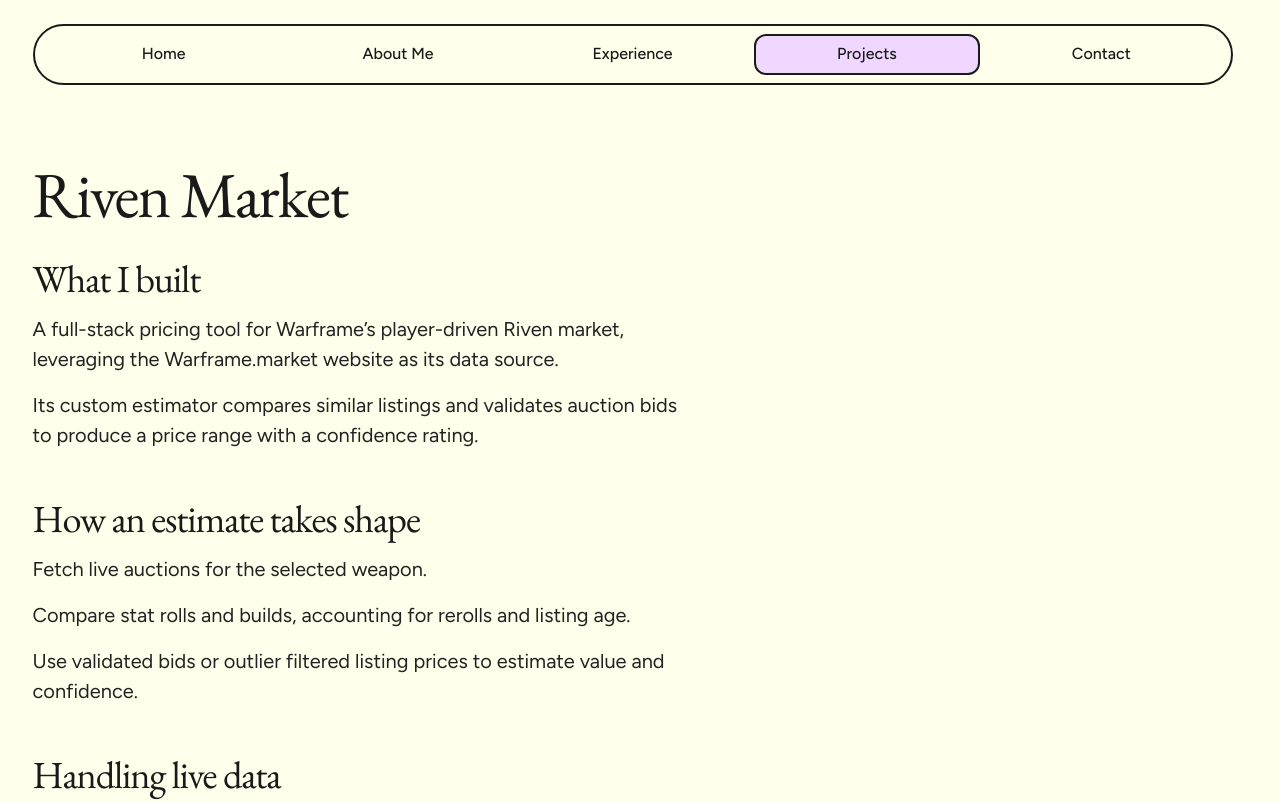
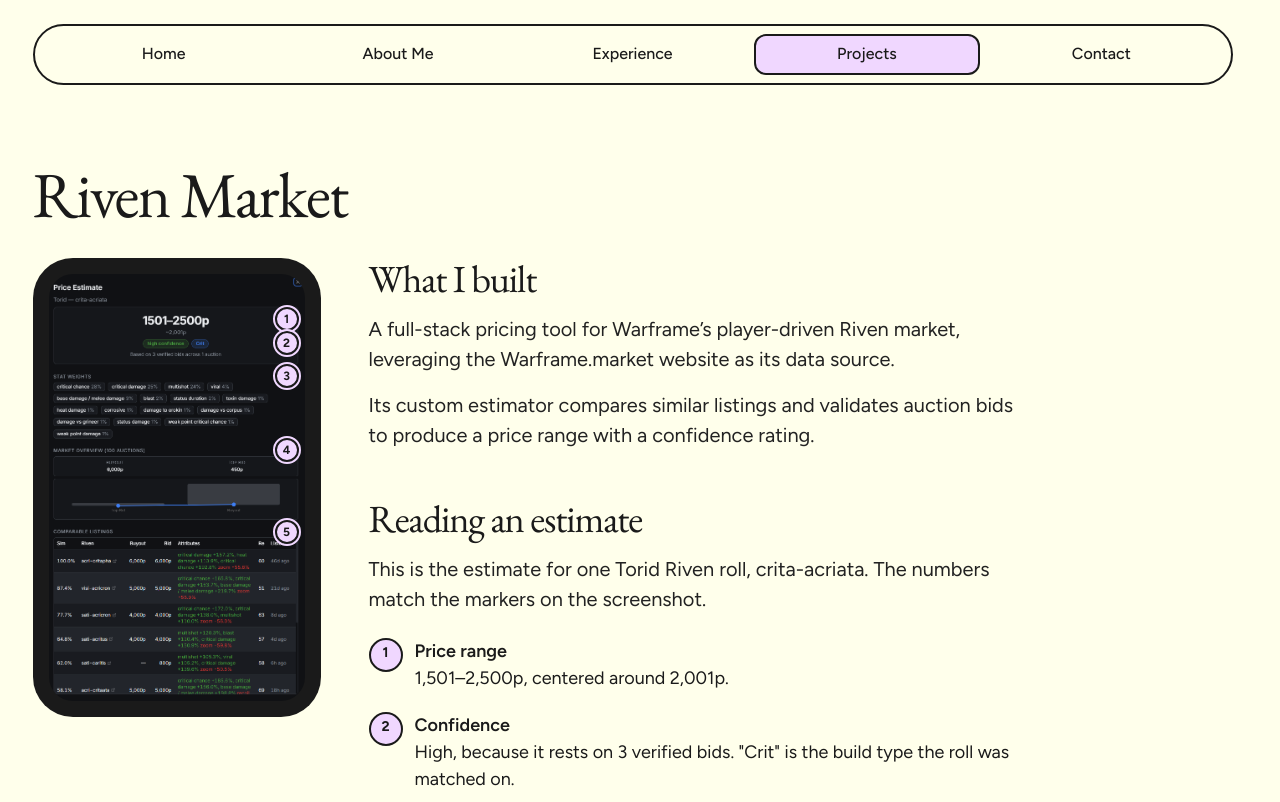
Before and after one commit to MauricioCallahan/portfolio, a Next.js app: page /projects/riven-market in a window 1280 px wide. Shown: the top 802 px of the page. Built offline with nearby package versions, Linux system fonts and the light colour scheme.

Commit message:
Add annotated estimate screenshot and walkthrough to Riven Market page

```diff
--- a/src/app/globals.css
+++ b/src/app/globals.css
@@ -1325,3 +1325,78 @@ body:has(.project-focus[data-phase="restoring-resume"]) .resume-detail[data-proj
   font-size: 14px;
   color: var(--color-fog);
 }
+
+.riven-estimate-visual {
+  max-width: 360px;
+  margin: 0;
+  padding: 16px;
+  border-radius: 40px;
+  background: var(--color-vast-ink);
+}
+
+.riven-estimate-shot {
+  position: relative;
+  overflow: hidden;
+  border-radius: 24px;
+}
+
+.riven-estimate-shot img {
+  display: block;
+  width: 100%;
+  height: auto;
+}
+
+.riven-estimate-marker {
+  position: absolute;
+  left: 93%;
+  width: 24px;
+  height: 24px;
+  border: 2px solid var(--color-vast-ink);
+  border-radius: var(--radius-tags);
+  font-size: 12px;
+  font-weight: 700;
+  line-height: 20px;
+  text-align: center;
+  color: var(--color-vast-ink);
+  background: var(--color-lavender-whisper);
+  outline: 2px solid var(--color-lavender-whisper);
+  transform: translate(-50%, -50%);
+}
+
+.riven-estimate-keys {
+  display: grid;
+  gap: 20px;
+  margin: 24px 0 0;
+  padding: 0;
+  list-style: none;
+  counter-reset: riven-key;
+}
+
+.riven-estimate-keys li {
+  position: relative;
+  padding-left: 46px;
+  font-size: 18px;
+  line-height: 1.5;
+  counter-increment: riven-key;
+}
+
+.riven-estimate-keys li::before {
+  content: counter(riven-key);
+  position: absolute;
+  top: 0;
+  left: 0;
+  width: 30px;
+  height: 30px;
+  border: 2px solid var(--color-vast-ink);
+  border-radius: var(--radius-tags);
+  font-size: 14px;
+  font-weight: 700;
+  line-height: 26px;
+  text-align: center;
+  background: var(--color-lavender-whisper);
+}
+
+.riven-estimate-keys strong {
+  display: block;
+  font-weight: 600;
+}
--- a/src/app/projects/riven-market/page.tsx
+++ b/src/app/projects/riven-market/page.tsx
@@ -1,8 +1,16 @@
 import type { Metadata } from "next";
 import ProjectPage from "@/components/projects/ProjectPage";
+import RivenEstimateGuide from "@/components/projects/riven-market/RivenEstimateGuide";
+import RivenEstimateVisual from "@/components/projects/riven-market/RivenEstimateVisual";
 
 export const metadata: Metadata = { title: "Riven Market | Portfolio" };
 
 export default function Page() {
-  return <ProjectPage slug="riven-market" />;
+  return (
+    <ProjectPage
+      slug="riven-market"
+      visual={<RivenEstimateVisual />}
+      after={{ "What I built": <RivenEstimateGuide /> }}
+    />
+  );
 }
--- a/src/components/projects/ProjectDetails.tsx
+++ b/src/components/projects/ProjectDetails.tsx
@@ -1,13 +1,18 @@
+import { Fragment, type ReactNode } from "react";
 import type { Project } from "@/data/projects";
 
-export default function ProjectDetails({ project }: { project: Project }) {
+// `after` adds page-only content after the section with that title, so it stays off the resume view.
+export default function ProjectDetails({ project, after }: { project: Project; after?: Record<string, ReactNode> }) {
   return (
     <div className="project-narrative">
       {project.sections.map(section => (
-        <section key={section.title}>
-          <h2>{section.title}</h2>
-          {section.paragraphs.map(paragraph => <p key={paragraph}>{paragraph}</p>)}
-        </section>
+        <Fragment key={section.title}>
+          <section>
+            <h2>{section.title}</h2>
+            {section.paragraphs.map(paragraph => <p key={paragraph}>{paragraph}</p>)}
+          </section>
+          {after?.[section.title]}
+        </Fragment>
       ))}
     </div>
   );
--- a/src/components/projects/ProjectPage.tsx
+++ b/src/components/projects/ProjectPage.tsx
@@ -4,7 +4,15 @@ import { notFound } from "next/navigation";
 import { projects } from "@/data/projects";
 import ProjectDetails from "./ProjectDetails";
 
-export default function ProjectPage({ slug, visual }: { slug: string; visual?: ReactNode }) {
+export default function ProjectPage({
+  slug,
+  visual,
+  after,
+}: {
+  slug: string;
+  visual?: ReactNode;
+  after?: Record<string, ReactNode>;
+}) {
   const project = projects.find(project => project.slug === slug);
   if (!project) notFound();
   return (
@@ -13,7 +21,7 @@ export default function ProjectPage({ slug, visual }: { slug: string; visual?: R
       <div className={visual ? "project-split" : undefined}>
         {visual}
         <div>
-          <ProjectDetails project={project} />
+          <ProjectDetails project={project} after={after} />
           <Link className="text-link" href="/projects">Back to projects</Link>
         </div>
       </div>
--- /dev/null
+++ b/src/components/projects/riven-market/RivenEstimateGuide.tsx
@@ -0,0 +1,18 @@
+import { ESTIMATE_MARKERS } from "./rivenEstimate";
+
+export default function RivenEstimateGuide() {
+  return (
+    <section>
+      <h2>Reading an estimate</h2>
+      <p>This is the estimate for one Torid Riven roll, crita-acriata. The numbers match the markers on the screenshot.</p>
+      <ol className="riven-estimate-keys">
+        {ESTIMATE_MARKERS.map(({ title, text }) => (
+          <li key={title}>
+            <strong>{title}</strong>
+            <span>{text}</span>
+          </li>
+        ))}
+      </ol>
+    </section>
+  );
+}
--- /dev/null
+++ b/src/components/projects/riven-market/RivenEstimateVisual.tsx
@@ -0,0 +1,21 @@
+import { ESTIMATE_MARKERS } from "./rivenEstimate";
+
+export default function RivenEstimateVisual() {
+  return (
+    <figure className="riven-estimate-visual">
+      <div className="riven-estimate-shot">
+        <img
+          src="/images/projects/riven-market/rm-price-estimator-torid-example.png"
+          alt="Riven Market price estimate for a Torid Riven: 1501 to 2500 platinum with high confidence, stat weights, a market overview and comparable listings"
+          width={611}
+          height={1021}
+        />
+        {ESTIMATE_MARKERS.map(({ top, title }, index) => (
+          <span key={title} className="riven-estimate-marker" style={{ top: `${top}%` }} aria-hidden="true">
+            {index + 1}
+          </span>
+        ))}
+      </div>
+    </figure>
+  );
+}
--- /dev/null
+++ b/src/components/projects/riven-market/rivenEstimate.ts
@@ -0,0 +1,9 @@
+// What each numbered marker on the estimate screenshot points at.
+// `top` is the marker's height on the screenshot, as a percentage. Figures come from that screenshot.
+export const ESTIMATE_MARKERS = [
+  { top: 10.5, title: "Price range", text: "1,501–2,500p, centered around 2,001p." },
+  { top: 16.2, title: "Confidence", text: "High, because it rests on 3 verified bids. \"Crit\" is the build type the roll was matched on." },
+  { top: 24, title: "Stat weights", text: "What buyers pay for on this weapon, learned from its top-priced listings. Critical chance, critical damage and multishot carry most of the value." },
+  { top: 41.2, title: "Market overview", text: "Across 100 auctions, a 6,000p buyout sits next to a 450p top bid. That gap is why bids count for more than asking prices." },
+  { top: 60.3, title: "Comparable listings", text: "The Rivens it compared against, ranked by how similar their rolls are, with buyout, bid, rerolls and how long they've been listed." },
+];
```
